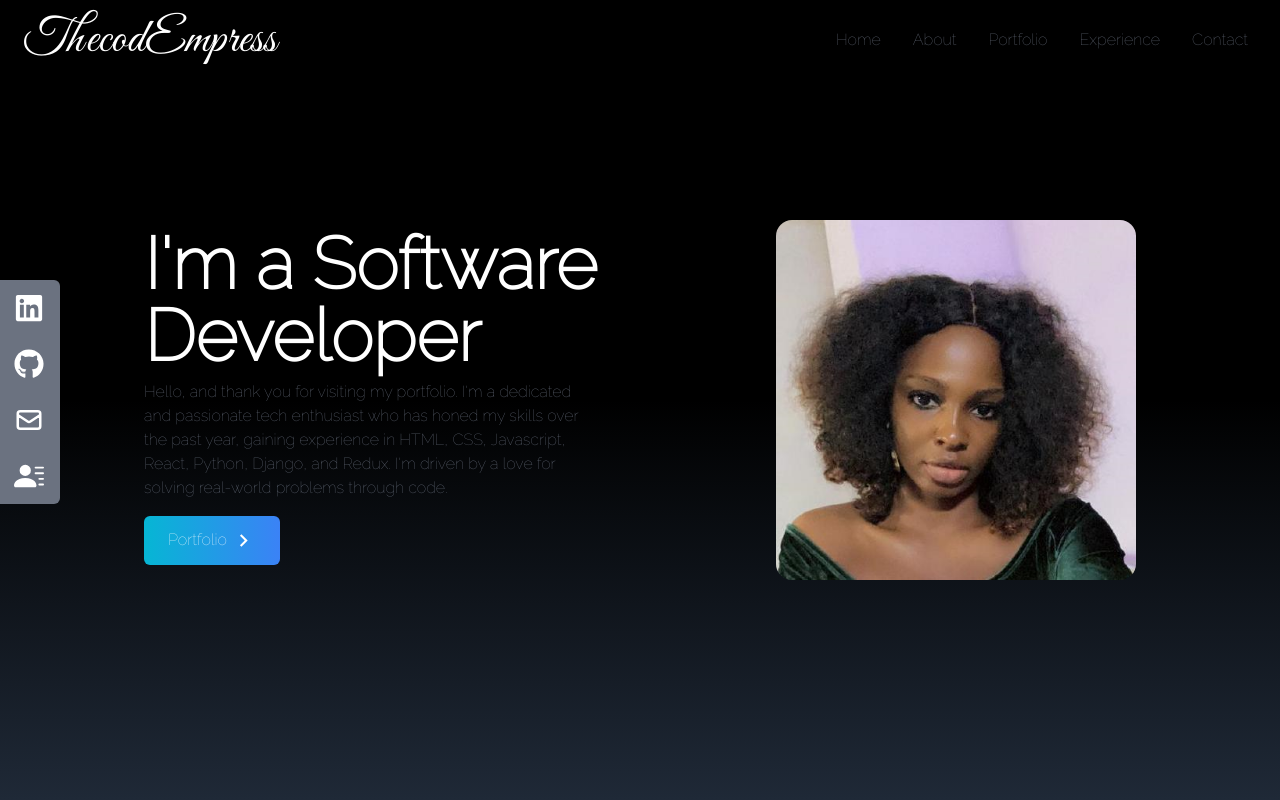
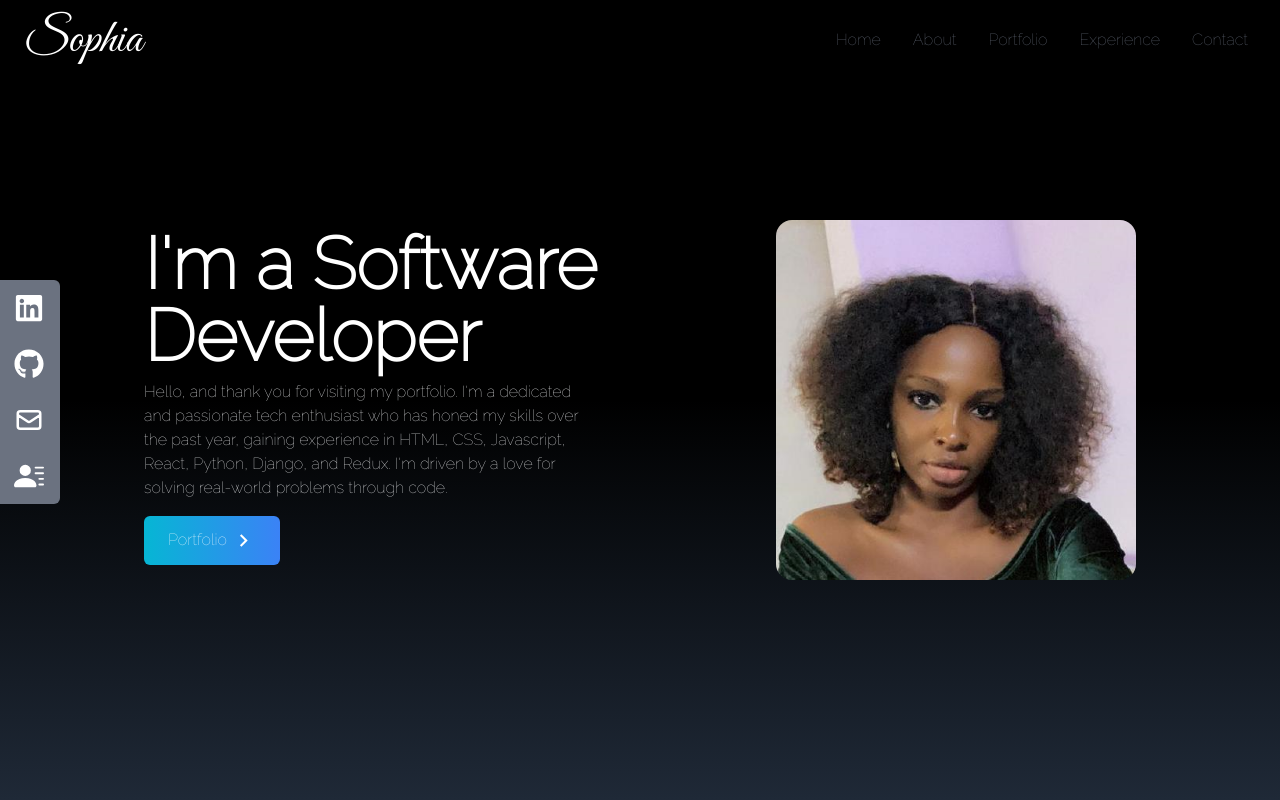
Before and after one commit to OluwabukolaU/Portfolio, a React (Create React App) app: page / in a window 1280 px wide. Shown: the top 800 px of the page. Built offline with nearby package versions, Linux system fonts and the light colour scheme.

Commit message:
project update

```diff
--- a/src/components/Home.jsx
+++ b/src/components/Home.jsx
@@ -1,6 +1,6 @@
-import React from 'react';
-import thecodEmpress from '../assets/thecodEmpress.png';
-import {MdOutlineKeyboardArrowRight} from 'react-icons/md';
+import React from "react";
+import sophia from "../assets/sophia.png";
+import { MdOutlineKeyboardArrowRight } from "react-icons/md";
 import { Link } from "react-scroll";
 const Home = () => {
   return (
@@ -13,11 +13,13 @@ const Home = () => {
           <h2 className="text-4xl sm:text-7xl font-bold text-white">
             I'm a Software Developer
           </h2>
-        <p className="text-gray-500 py-2 max-w-md">
-        Hello, and thank you for visiting my portfolio. I'm a dedicated
-        and passionate tech enthusiast who has honed my skills over the past year,
-        gaining experience in HTML, CSS, Javascript, React, Python,  Django, and Redux. I'm driven by
-        a love for solving real-world problems through code.
+
+          <p className="text-gray-100 py-2 max-w-md">
+            Hello, and thank you for visiting my portfolio. I'm a dedicated and
+            passionate tech enthusiast who has honed my skills over the past
+            year, gaining experience in HTML, CSS, Javascript, React, Python,
+            Django, and Redux. I'm driven by a love for solving real-world
+            problems through code.
           </p>
 
           <div>
@@ -37,7 +39,7 @@ const Home = () => {
 
         <div className="hidden md:flex">
           <img
-            src={thecodEmpress}
+            src={sophia}
             alt="my profile"
             className="rounded-2xl mx-auto w-2/3 md:w-full"
           />
--- a/src/components/NavBar.jsx
+++ b/src/components/NavBar.jsx
@@ -31,7 +31,7 @@ const NavBar = () => {
   return (
     <div className="flex justify-between items-center w-full h-20 px-4 text-white bg-black fixed">
       <div>
-        <h1 className="text-5xl font-signature ml-2">ThecodEmpress</h1>
+        <h1 className="text-5xl font-signature ml-2"> Sophia </h1>
       </div>
 
       <ul className="hidden md:flex">
```
Also changed, not shown: src/assets/portfolio/usestate.jpg (deleted), src/assets/sophia.png (renamed from src/assets/ThecodEmpress.png). Lines whose indentation alone changed are shown as unchanged.
